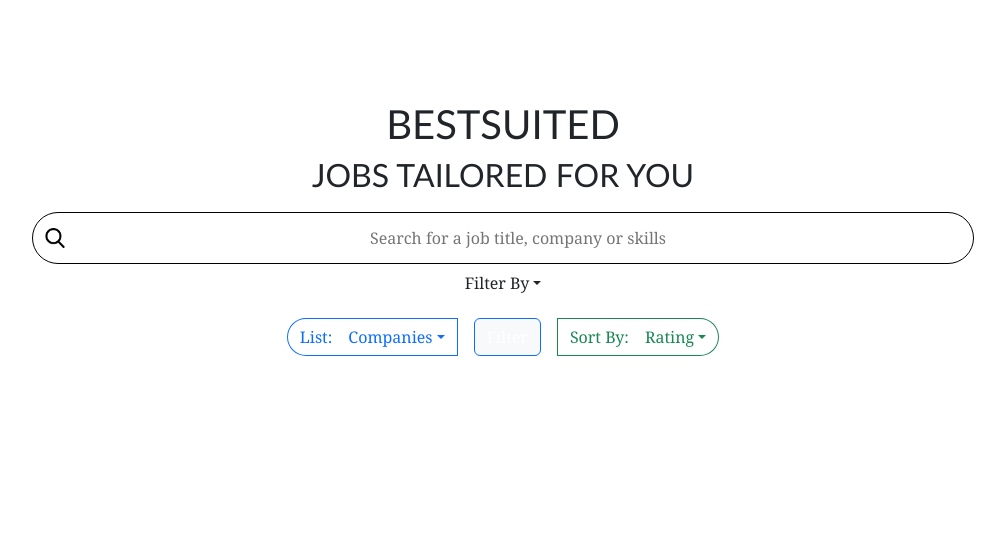
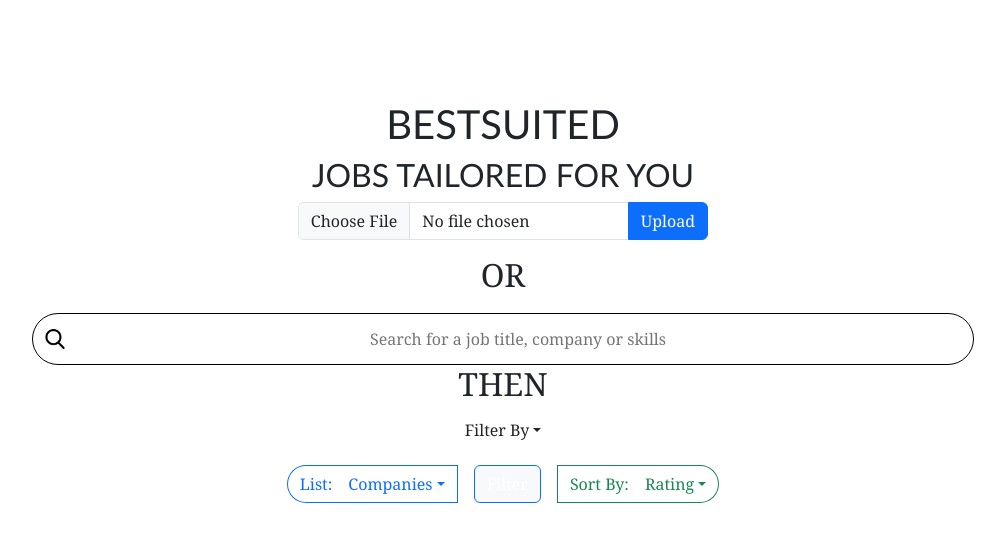
Before and after one commit to AliceKe/BestSuited, a React (Create React App) app in the folder frontend/: page / in a window 1280 px wide. Shown: the top 542 px of the page, without its empty margins (137-1142 px from the left). Built offline with nearby package versions, Linux system fonts and the light colour scheme.

Commit message:
adding resumeupload and removing punct

```diff
--- a/frontend/src/App.js
+++ b/frontend/src/App.js
@@ -9,6 +9,7 @@ import DisplayOption from "./components/DisplayOption";
 import { setNestedPropertyValue } from "./static/script";
 import { Button } from "react-bootstrap";
 import ExpandedSearchForm from "./components/ExpandedSearchForm";
+import ResumeUpload from "./components/ResumeUpload";
 
 const sortParams = { "Companies": ["Rating", "Name"], "Job Postings": ["Rank", "Role"] }
 
@@ -33,12 +34,14 @@ function App() {
           <h1 className="heading">BESTSUITED</h1>
           <h2 className="heading ">JOBS TAILORED FOR YOU</h2>
 
+          <ResumeUpload></ResumeUpload>
+          <h2>OR</h2>
           <SearchBar setPostings={setPostings} />
+          <h2>THEN</h2>
+
           <div className="sort-filter">
             <ExpandedSearchForm updateFilteredPostings={updateFilteredPostings} />
           </div>
-
-
 
           <div className="d-flex mt-3 justify-content-around">
             <DisplayOption setHandler={setGroupBy} variant="outline-primary" type="List" options={Object.keys(sortParams)} cls="rounded-start-pill me-3" />
--- /dev/null
+++ b/frontend/src/components/ResumeUpload.jsx
@@ -0,0 +1,50 @@
+import React from 'react';
+import Form from 'react-bootstrap/Form';
+import InputGroup from 'react-bootstrap/InputGroup';
+import Button from 'react-bootstrap/Button';
+
+const ResumeUpload = ({ setPostings }) => {
+
+  const fetchData = async (file) => {
+    const formData = new FormData();
+    formData.append('resume', file);
+
+    try {
+      const response = await fetch(`http://4300showcase.infosci.cornell.edu:5185/upload`, {
+        method: 'POST',
+        body: formData,
+      });
+      const data = await response.json();
+      setPostings(data.postings);
+    } catch (error) {
+      console.error('Error fetching data:', error);
+    }
+  };
+
+  const handleSubmit = (e) => {
+    e.preventDefault();
+    const file = e.target.elements.formFile.files[0];
+    if (file) {
+      fetchData(file);
+    } else {
+      console.error('No file selected');
+    }
+  };
+
+  return (
+    <Form onSubmit={handleSubmit}>
+      <InputGroup className="mb-3">
+        <Form.Control
+          id="formFile"
+          type="file"
+          aria-describedby="inputGroupFileAddon"
+        />
+        <Button variant="primary" type="submit" id="inputGroupFileAddon">
+          Upload
+        </Button>
+      </InputGroup>
+    </Form>
+  );
+}
+
+export default ResumeUpload;
```
Also changed, not shown: 1 other file (tests, documents, lock files or other folders).
